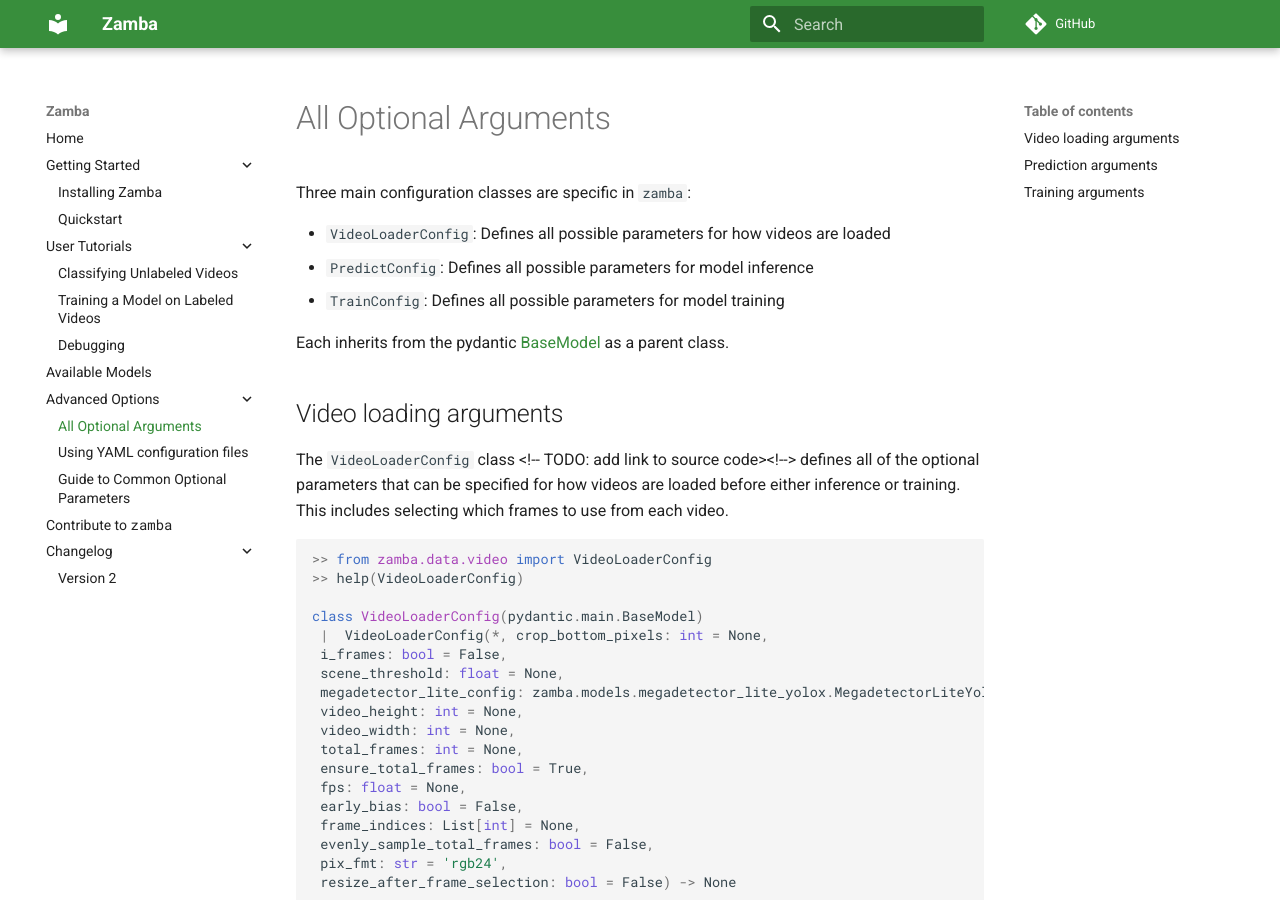
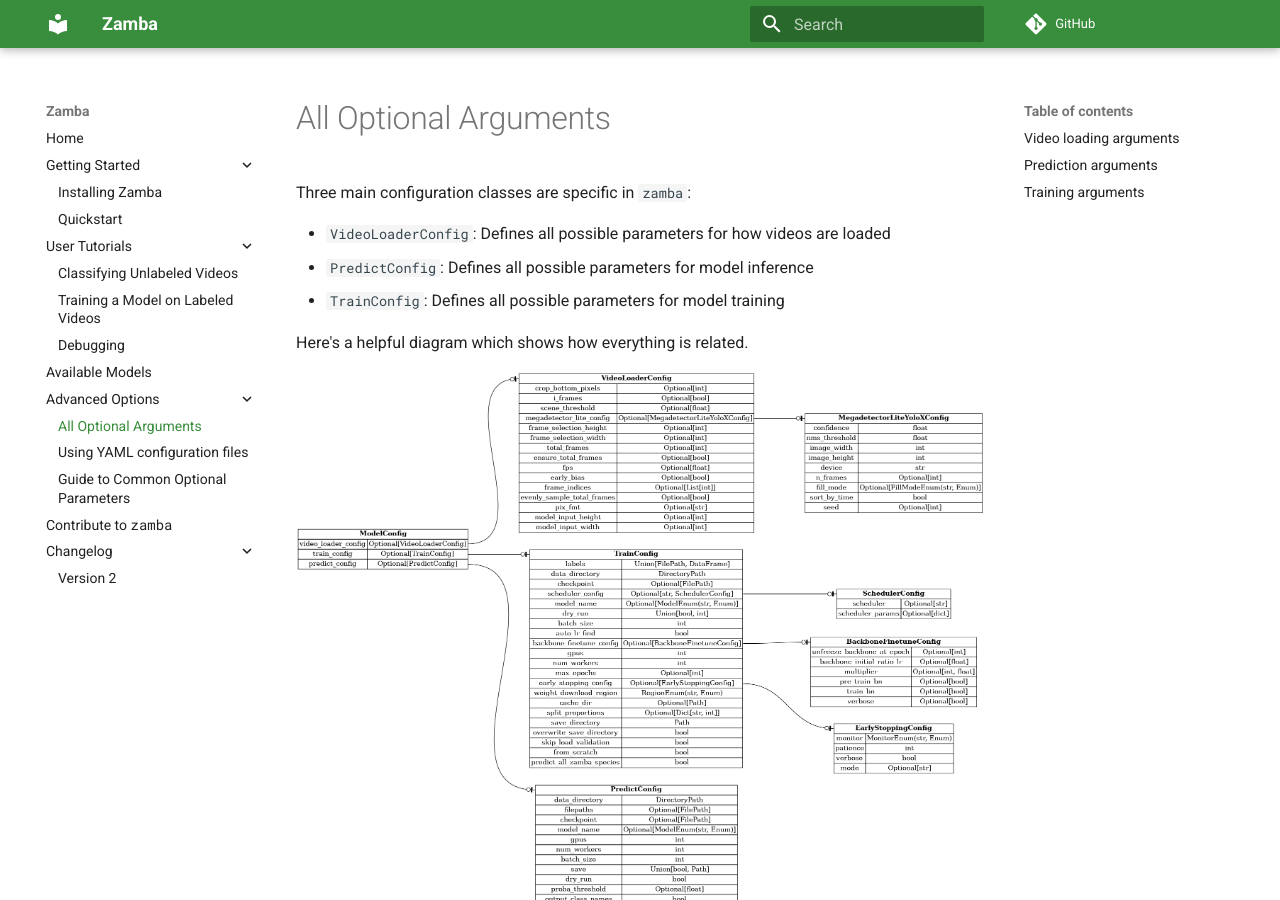
Before and after one commit to drivendataorg/zamba, an MkDocs documentation site: the page built from docs/docs/configurations.md, in a window 1280 px wide and 900 px high. Built offline with MkDocs 1.6.1 and Material for MkDocs 9.7.7, drawn with Linux system fonts in a browser that asks for light colours; comment, search, counter and statistics services are not loaded.

Commit message:
add erdantic diagram

```diff
--- a/docs/docs/configurations.md
+++ b/docs/docs/configurations.md
@@ -6,7 +6,9 @@ Three main configuration classes are specific in `zamba`:
 * `PredictConfig`: Defines all possible parameters for model inference
 * `TrainConfig`: Defines all possible parameters for model training
 
-Each inherits from the pydantic [BaseModel](https://pydantic-docs.helpmanual.io/usage/models/) as a parent class.
+Here's a helpful diagram which shows how everything is related.
+
+![](config_diagram.png)
 
 <a id='video-loading-arguments'></a>
 
```
Also changed, not shown: docs/docs/config_diagram.png (added).
